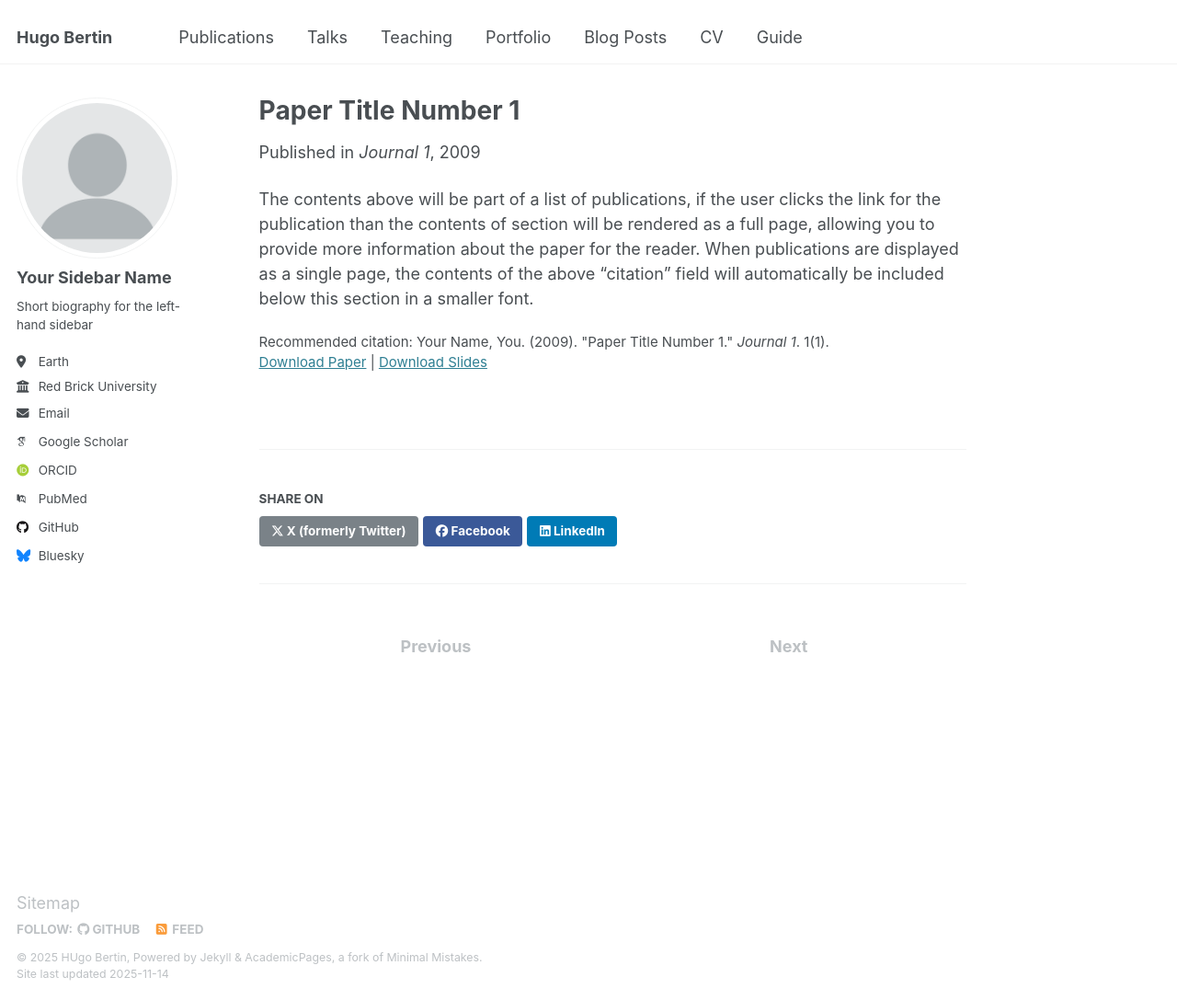
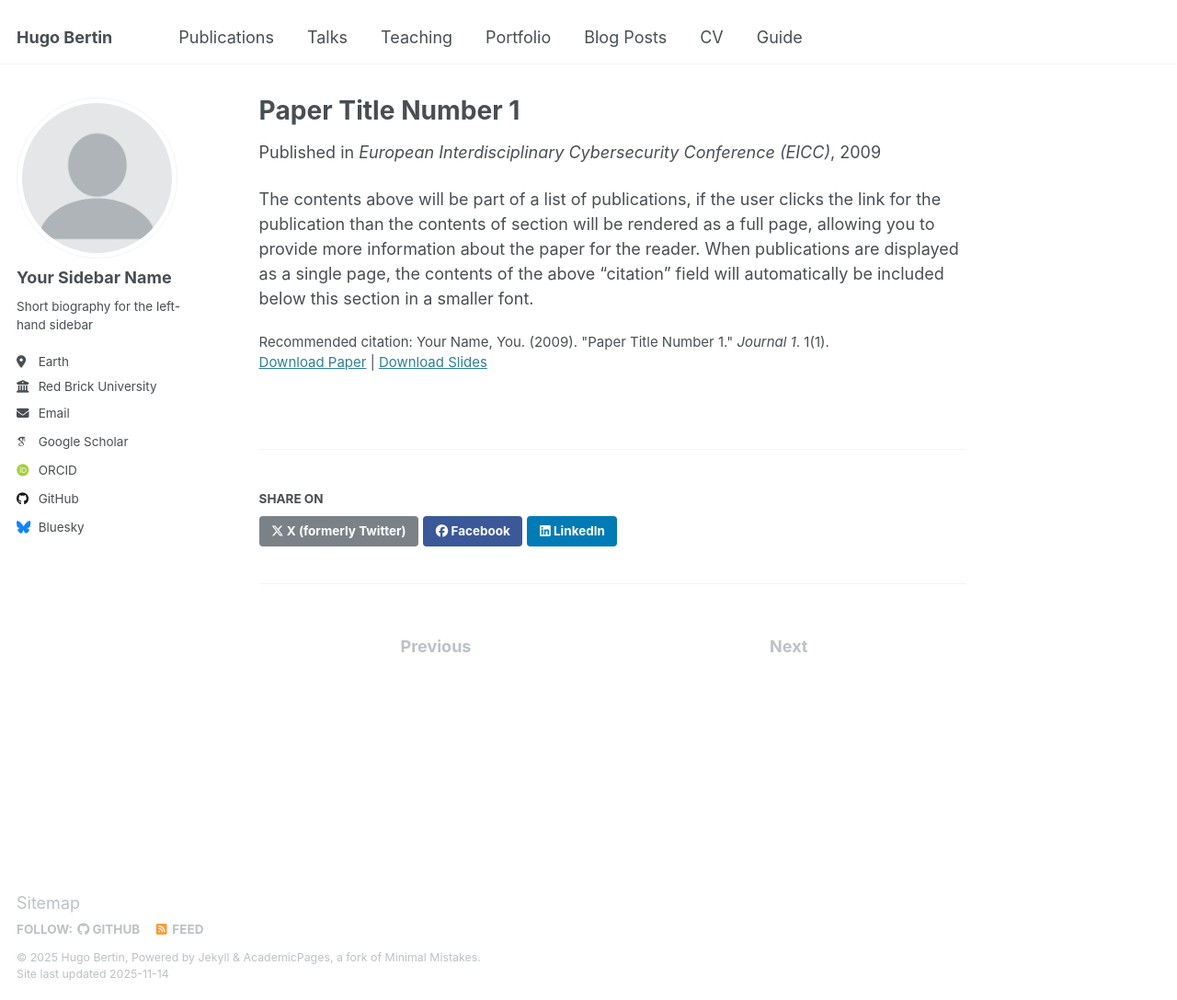
Before and after one commit to hbertin1/PersonalWebsite, a Jekyll site: the page built from _publications/2009-10-01-paper-title-number-1.md, in a window 1280 px wide and 1087 px high. Shown: the whole window at 92% size. Built offline with Jekyll 4.4.1, drawn with Linux system fonts in a browser that asks for light colours; some web fonts are replaced; part of the change alters nothing that is shown.

```diff
--- a/_config.yml
+++ b/_config.yml
@@ -11,8 +11,8 @@ locale                   : "en-US"
 site_theme               : "default"
 title                    : "Hugo Bertin"
 title_separator          : "-"
-name                     : &name "HUgo Bertin"
-description              : &description "personal description"
+name                     : &name "Hugo Bertin"
+description              : &description "I am a Ph.D. student at the [IRISA](https://www.irisa.fr/) research center at the [University of Rennes](https://www.univ-rennes.fr/), France. My research is conducted under the supervision of Prof. David Bromberg (University of Rennes) and Prof. Marc Dacier (KAUST). I am part of the [Wide](https://team.inria.fr/wide/) research team."
 url                      : https://hbertin1.github.io # the base hostname & protocol for your site e.g. "https://[your GitHub username].github.io"
 baseurl                  : "/PersonalWebsite" # the subpath of your site, e.g. "/blog"
 repository               : "hbertin1/PersonalWebsite"
@@ -33,11 +33,11 @@ author:
 
   # Academic websites
   arxiv            : # URL - Update with the correct link to your profile
-  googlescholar    : "https://scholar.google.com/citations?user=PS_CX0AAAAAJ"
+  googlescholar    : "https://scholar.google.com/citations?user=zH8iIPYAAAAJ"
   impactstory      : # URL
-  orcid            : "http://orcid.org/yourorcidurl"
+  orcid            : "https://orcid.org/0009-0006-8869-7210"
   semantic         : # URL
-  pubmed           : "https://www.ncbi.nlm.nih.gov/pubmed/?term=john+snow"
+  pubmed           : # URL
   researchgate     : # URL
   scopus           : # URL
 
--- a/_publications/2009-10-01-paper-title-number-1.md
+++ b/_publications/2009-10-01-paper-title-number-1.md
@@ -5,7 +5,7 @@ category: manuscripts
 permalink: /publication/2009-10-01-paper-title-number-1
 excerpt: 'This paper is about the number 1. The number 2 is left for future work.'
 date: 2009-10-01
-venue: 'Journal 1'
+venue: 'European Interdisciplinary Cybersecurity Conference (EICC)'
 slidesurl: 'http://academicpages.github.io/files/slides1.pdf'
 paperurl: 'http://academicpages.github.io/files/paper1.pdf'
 citation: 'Your Name, You. (2009). &quot;Paper Title Number 1.&quot; <i>Journal 1</i>. 1(1).'
```
